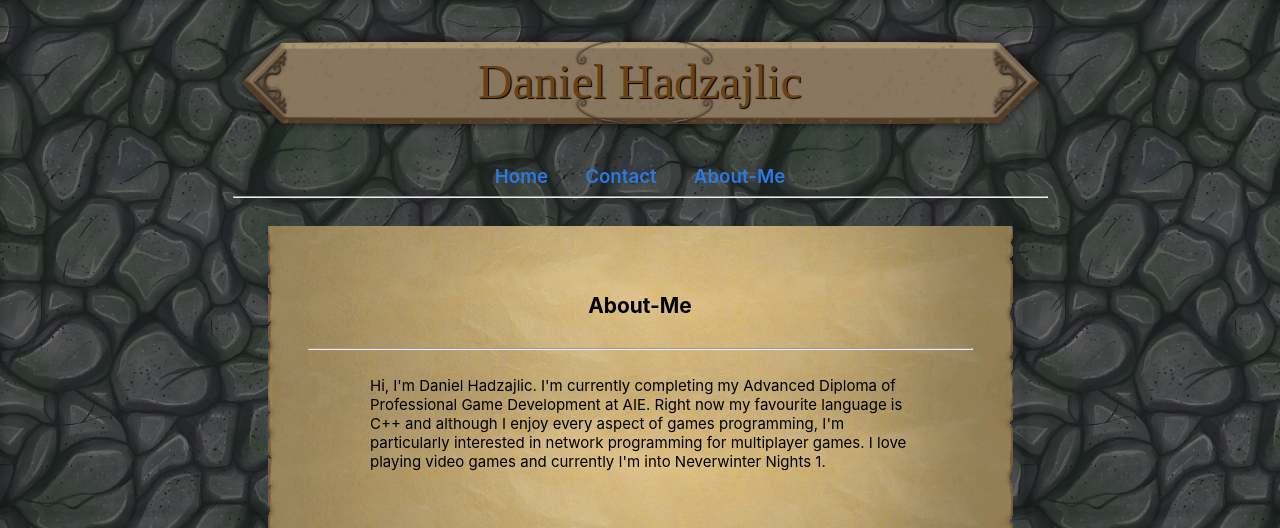
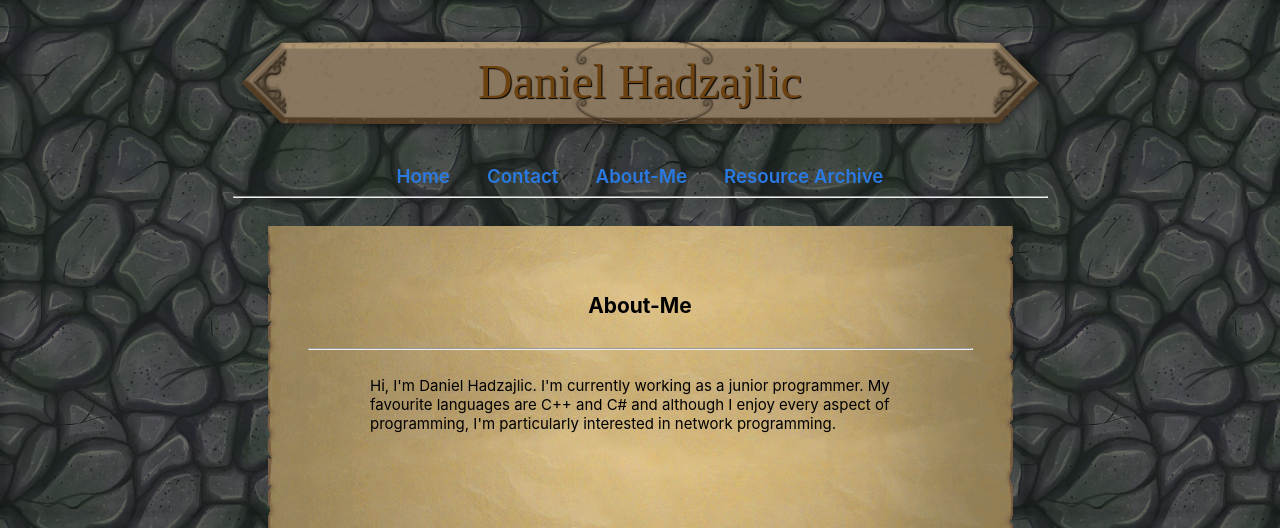
Before and after one commit to Pingimingi22/Pingimingi22.github.io, a Jekyll site: the page built from about.markdown, in a window 1280 px wide, cut to the strip 0-528 px from the top of the page. Built offline with Jekyll 4.4.1, drawn with Linux system fonts in a browser that asks for light colours.

Commit message:
Added resource archive page. Updated text on front page and about me.

```diff
--- a/_layouts/custom.html
+++ b/_layouts/custom.html
@@ -112,7 +112,7 @@
 
     <body>
         <div class="information-box">
-        Hi, I'm Daniel Hadzajlic, a games programmer with a particular interest in network programming. I'm currently completing my Advanced Diploma of Professional Game Development at AIE.
+        Hi, I'm Daniel Hadzajlic, a programmer with a particular interest in network programming. I'm currently working as a junior programmer.
         Below are some of my projects.
         </div>
     </body>
--- a/about.markdown
+++ b/about.markdown
@@ -5,10 +5,8 @@
 ---
 
 
-Hi, I'm Daniel Hadzajlic. I'm currently completing my Advanced Diploma of Professional Game Development at AIE. Right now my favourite language is C++
-	and although I enjoy every aspect of games programming, I'm particularly interested in network programming for multiplayer games.
-
-	I love playing video games and currently I'm into Neverwinter Nights 1.
+Hi, I'm Daniel Hadzajlic. I'm currently working as a junior programmer. My favourite languages are C++ and C# and although I enjoy every aspect of programming, I'm particularly interested in network
+programming.
 
 <br>
 <br>
--- /dev/null
+++ b/resource_archive.markdown
@@ -0,0 +1,5 @@
+---
+layout: resources-menu
+title: Resource Archive
+permalink: /resources
+---
```
Also changed, not shown: _layouts/blog-menu.html (added, +24 -0 lines), _layouts/resources-menu.html (added, +47 -0 lines), 1 other file.
